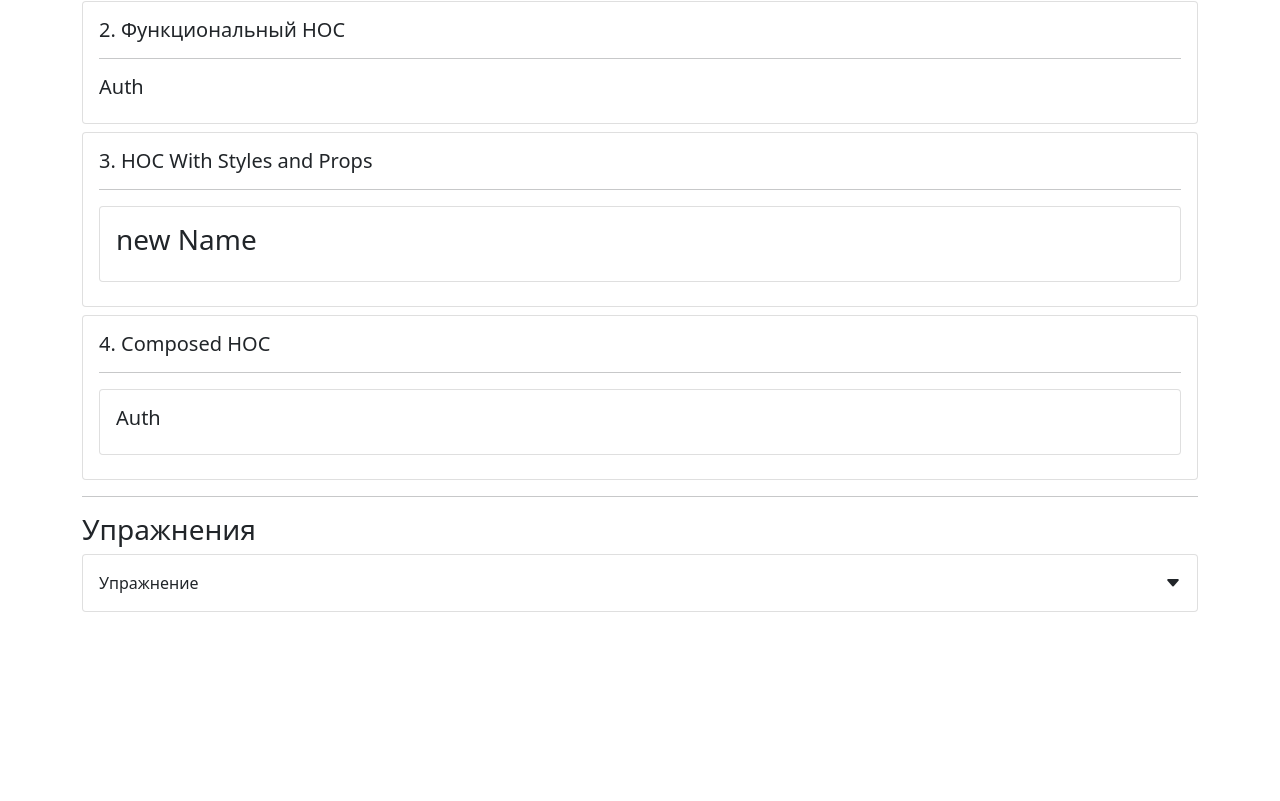
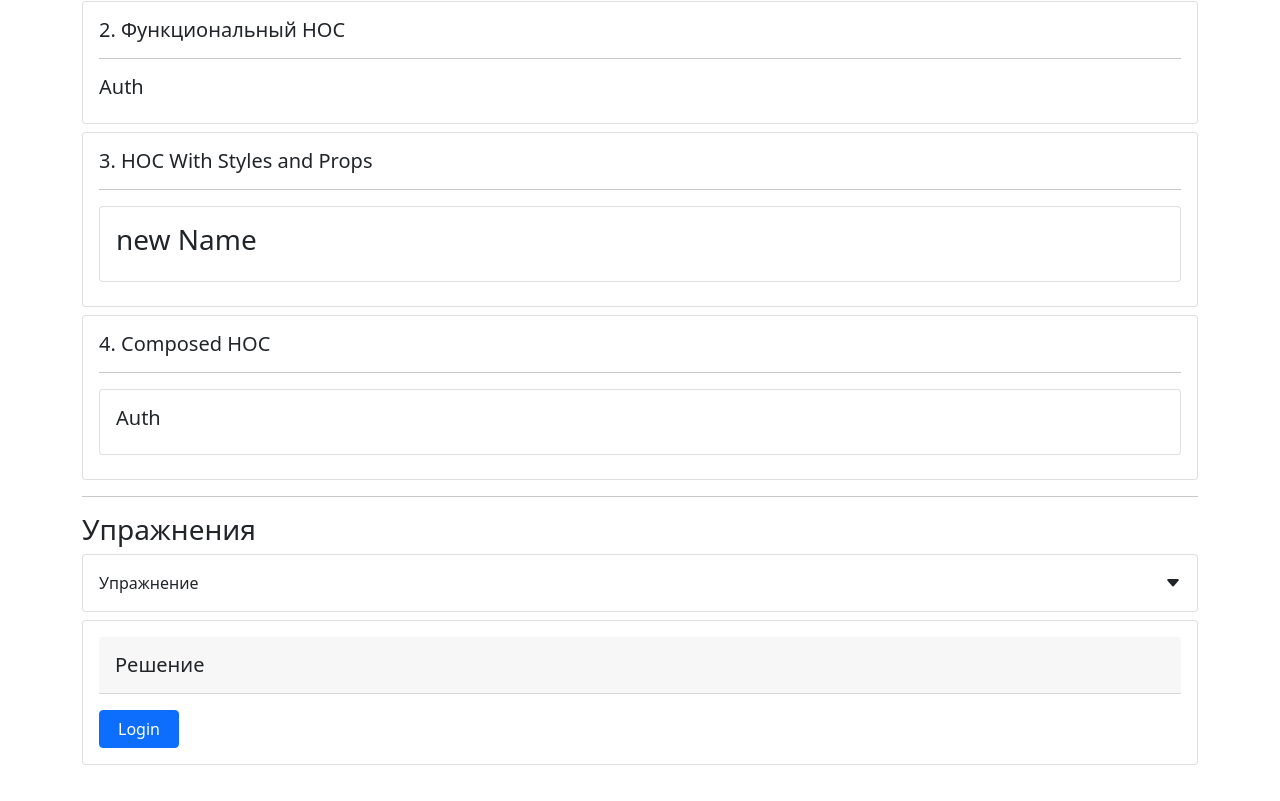
Before and after one commit to narek-7/Hooks, a React (Create React App) app: page /hoc in a window 1280 px wide. Shown: the part 474-1275 px from the top of the page. Before the commit the page ends 1154 px from the top, so only its background shows below. Built offline with nearby package versions, Linux system fonts and the light colour scheme.

Commit message:
realised HOC exercise

```diff
--- a/src/app/components/examples/children/reactChildrenExample.jsx
+++ b/src/app/components/examples/children/reactChildrenExample.jsx
@@ -4,6 +4,7 @@ import SmallTitle from "../../common/typografy/smallTitle";
 import Divider from "../../common/divider";
 import TextField from "../../common/form/textField";
 import { PropTypes } from "prop-types";
+// import ReactChildrenTaskSolution from "./reactChildrenList";
 
 const FormComponent = ({ children }) => {
     const [data, setData] = useState({});
--- a/src/app/components/examples/hoc/simpleComponent.jsx
+++ b/src/app/components/examples/hoc/simpleComponent.jsx
@@ -2,10 +2,9 @@ import React from "react";
 import PropTypes from "prop-types";
 
 const SimpleComponent = ({ onLogin, onLogOut, isAuth }) => {
-    const isLogin = isAuth;
     return (
         <div>
-            {isLogin ? (
+            {isAuth ? (
                 <button
                     className="btn btn-danger mt-3"
                     onClick={onLogOut}
--- a/src/app/components/examples/hoc/withCardStyleAuth.jsx
+++ b/src/app/components/examples/hoc/withCardStyleAuth.jsx
@@ -1,7 +1,6 @@
 import React from "react";
 
 const withCardStyleAuth = (Component) => (props) => {
-    // const isAuth = localStorage.getItem("user");
     return (
         <div className="card text-left p-3">
             <h5 className="card-header p-3">Решение</h5>
--- a/src/app/components/exercises/hocExercise.jsx
+++ b/src/app/components/exercises/hocExercise.jsx
@@ -1,11 +1,23 @@
-import React from "react";
+import React, { useState } from "react";
 import CollapseWrapper from "../common/collapse";
 import withCardStyleAuth from "../examples/hoc/withCardStyleAuth";
 import SimpleComponent from "../examples/hoc/simpleComponent";
 
 const HocExercise = () => {
+    const [isAuth, setIsAuth] = useState(localStorage.getItem("isAuth"));
+
+    const onLogin = () => {
+        localStorage.setItem("isAuth", "true");
+        setIsAuth(localStorage.getItem("isAuth"));
+    };
+    const onLogOut = () => {
+        localStorage.setItem("isAuth", "");
+        setIsAuth(localStorage.getItem("isAuth"));
+    };
     const ComponentWithCardStyleAuth = withCardStyleAuth(SimpleComponent);
+
     return (
+        <>
             <CollapseWrapper title="Упражнение">
                 <p className="mt-3">
                     Вам необходимо реализовать компонент{" "}
@@ -13,12 +25,12 @@ const HocExercise = () => {
                 </p>
                 <ul>
                     <li>
-                    Имеет параметры:<code>onLogin</code>, <code>onLogOut</code>,{" "}
-                    <code>isAuth</code>
+                        Имеет параметры:<code>onLogin</code>,{" "}
+                        <code>onLogOut</code>, <code>isAuth</code>
                     </li>
                     <li>
-                    Отображайте кнопку <code>Войти</code>, если пользователь НЕ
-                    авторизован.
+                        Отображайте кнопку <code>Войти</code>, если пользователь
+                        НЕ авторизован.
                     </li>
                     <li>
                         Отображает кнопку с содержанием{" "}
@@ -26,13 +38,13 @@ const HocExercise = () => {
                         авторизован.
                     </li>
                     <li>
-                    При нажатии на кнопки вызываются методы <code>onLogin</code>{" "}
-                    и <code>onLogOut</code>
+                        При нажатии на кнопки вызываются методы{" "}
+                        <code>onLogin</code> и <code>onLogOut</code>
                     </li>
                 </ul>
                 <p className="mt-3">
-                Вам необходимо <code>HOC</code>, который модифицирует компонент{" "}
-                <code>SimpleComponent</code> следующим образом:
+                    Вам необходимо <code>HOC</code>, который модифицирует
+                    компонент <code>SimpleComponent</code> следующим образом:
                 </p>
                 <ul>
                     <li>
@@ -50,8 +62,13 @@ const HocExercise = () => {
                         <code>user</code> в <code>localStorage</code>
                     </li>
                 </ul>
-            <ComponentWithCardStyleAuth />
             </CollapseWrapper>
+            <ComponentWithCardStyleAuth
+                isAuth={isAuth}
+                onLogin={onLogin}
+                onLogOut={onLogOut}
+            />
+        </>
     );
 };
 
```
Also changed, not shown: src/app/components/examples/children/reactChildrenList.jsx (added, +9 -0 lines). Lines whose indentation alone changed are shown as unchanged.
